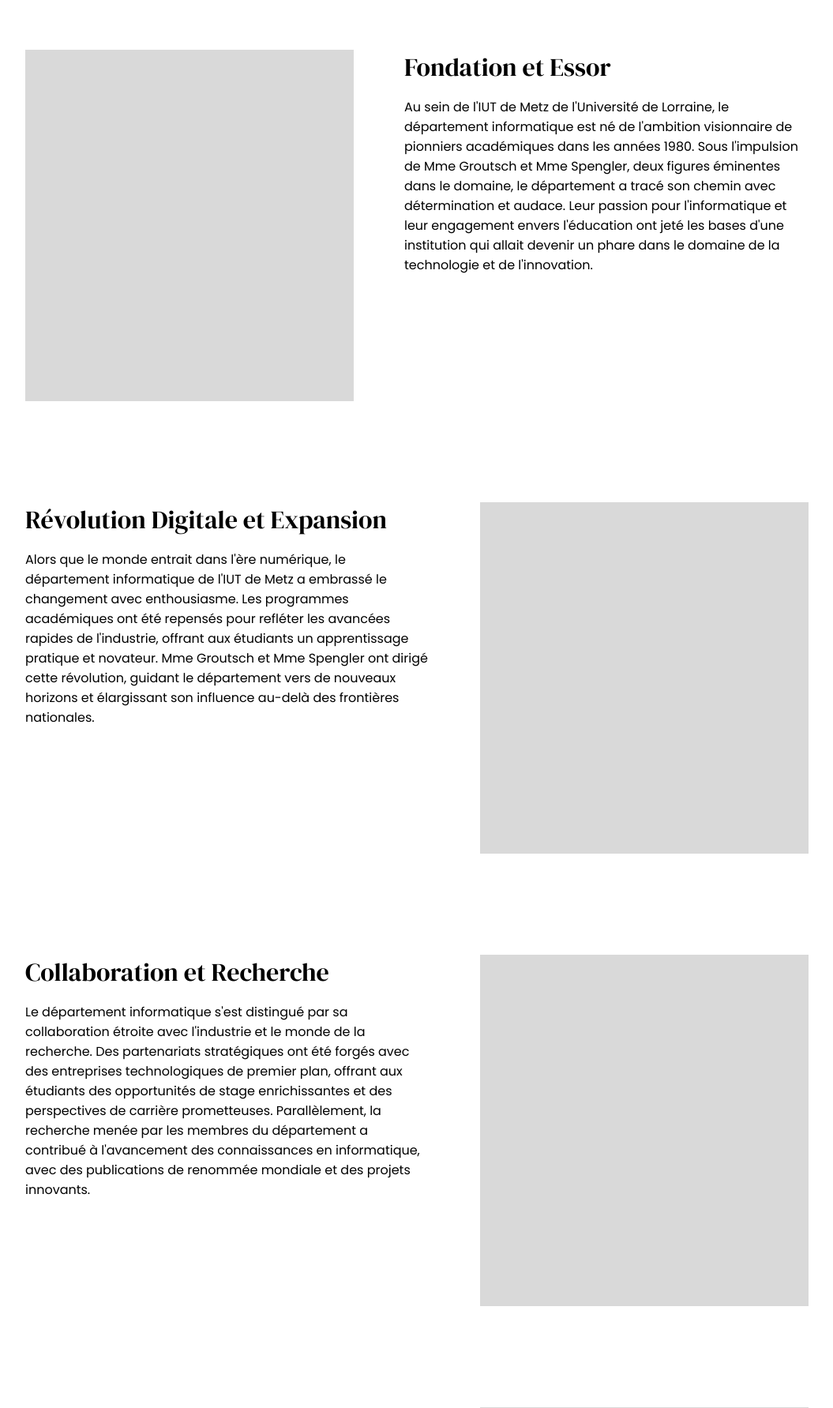
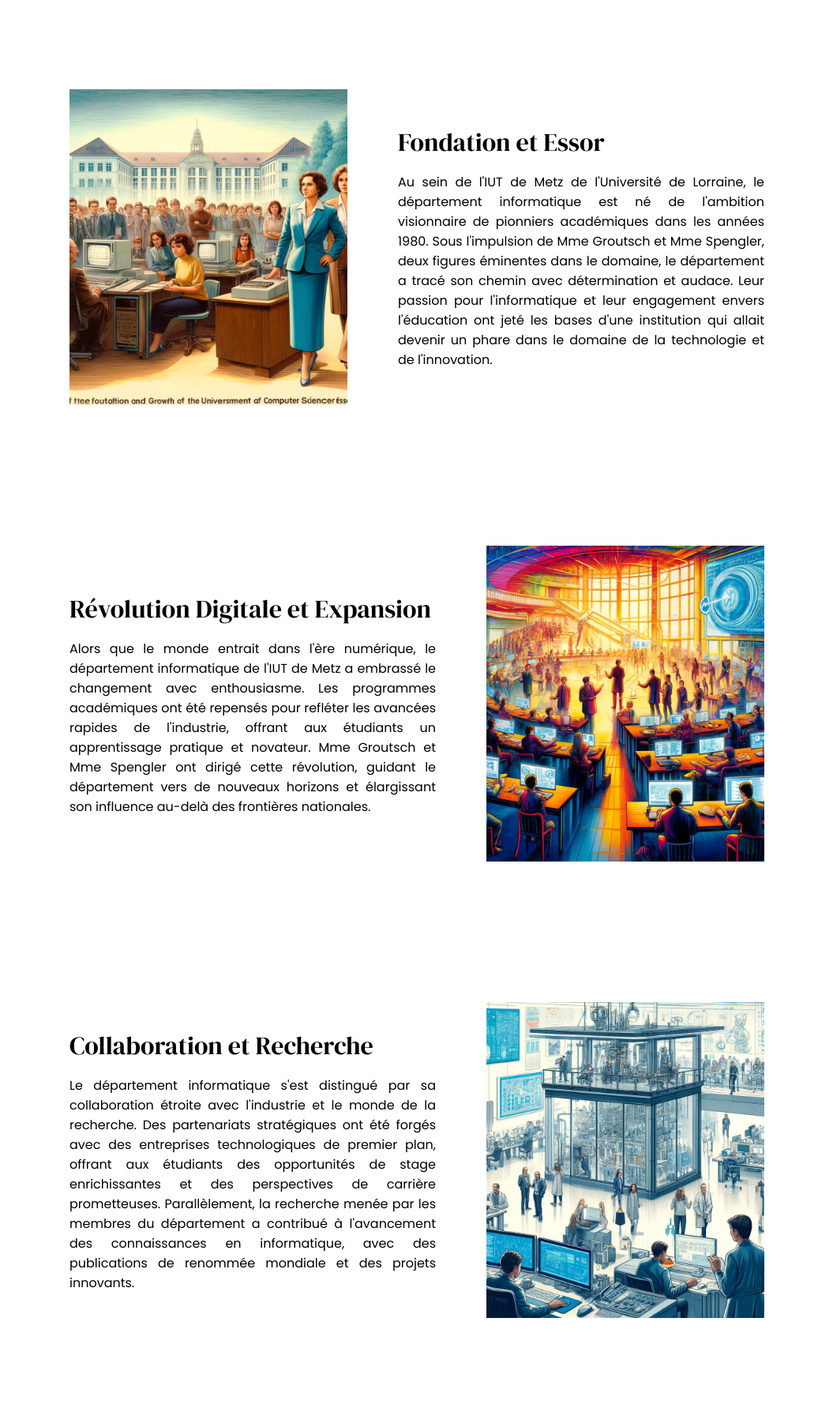
Before and after one commit to Sevan-Dev/sae_2.06.05, a PHP site: page /HistoiredeLiut.html in a window 1280 px wide. Shown: the part 820-2603 px from the top of the page at 79% size, without its empty margins (112-1167 px from the left). Run offline with PHP 8.4, Linux system fonts and the light colour scheme.

Commit message:
Ajout image page histoire de l'iut

```diff
--- a/HistoiredeLiut.html
+++ b/HistoiredeLiut.html
@@ -56,7 +56,7 @@
     </div>
 
     <section>
-      <img src="./img/left.png" alt="" />
+      <img src="./img/first.webp" alt="" />
       <div>
         <h3>Fondation et Essor</h3>
         <p>
@@ -85,7 +85,7 @@
           nationales.
         </p>
       </div>
-      <img src="./img/left.png" alt="" />
+      <img src="./img/second.webp" alt="" />
     </section>
     <section>
       <div>
@@ -101,7 +101,7 @@
           publications de renommée mondiale et des projets innovants.
         </p>
       </div>
-      <img src="./img/left.png" alt="" />
+      <img src="./img/third.webp" alt="" />
     </section>
     <section>
       <div>
@@ -118,10 +118,10 @@
           chaque succès est célébré.
         </p>
       </div>
-      <img src="./img/left.png" alt="" />
+      <img src="./img/fourth.webp" alt="" />
     </section>
     <section>
-      <img src="./img/left.png" alt="" />
+      <img src="./img/fifth.webp" alt="" />
       <div>
         <h3>Vision Future et Innovation Continue</h3>
         <p>
--- a/css/HistoiredeLiut.css
+++ b/css/HistoiredeLiut.css
@@ -158,11 +158,17 @@ section {
   padding: 4rem 0;
   display: flex;
   justify-content: center;
+  align-items: center;
   gap: 4rem;
-
+  margin: 50px 200px 0 200px;
+}
+section img {
+  width: 40%;
+  height: 400px;
+  object-fit: cover;
 }
 section div {
-  width: 40%;
+  width: 60%;
 }
 section div h3 {
   font-family: "DM Serif Display", serif;
@@ -174,6 +180,7 @@ section div p {
   margin-top: 1rem;
   font-family: "Poppins", sans-serif;
   font-weight: 400;
+  text-align: justify;
 }
 .conclusion {
   display: flex;
```
Also changed, not shown: img/fifth.webp (added), img/first.webp (added), img/fourth.webp (added), img/left.png (deleted), img/second.webp (added), img/third.webp (added).
